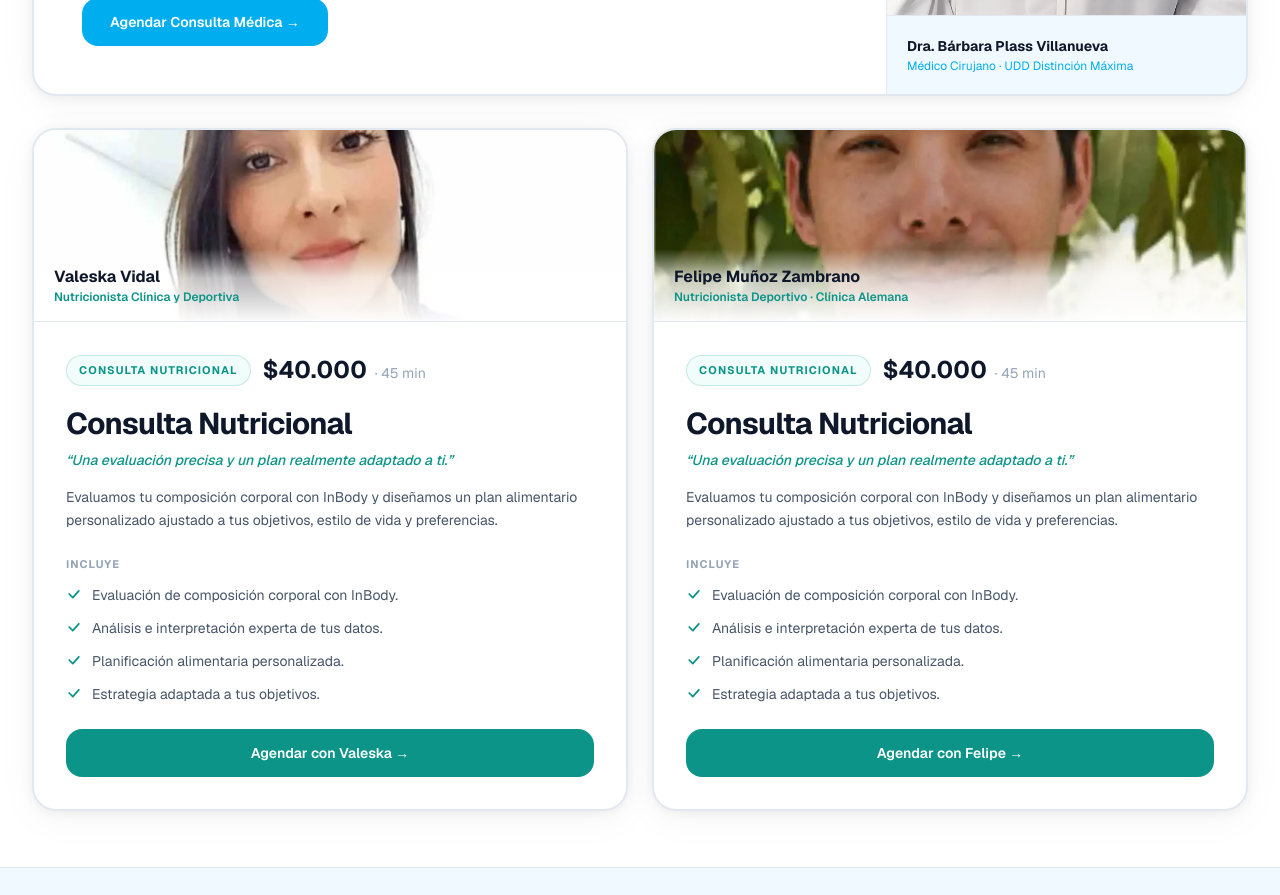
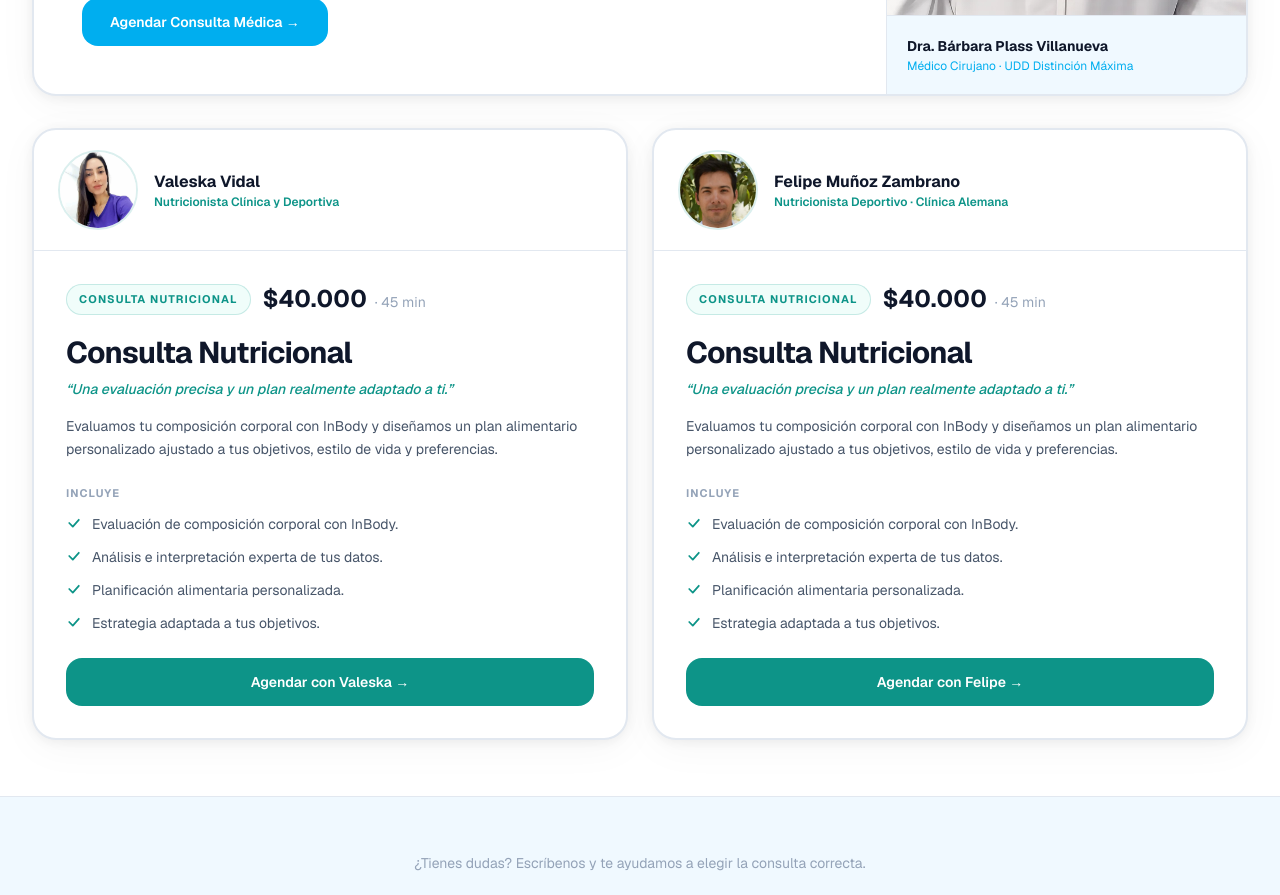
Before and after one commit to felipemunoz1983-alt/centro-metabolico, a Next.js app: page /asesoria in a window 1280 px wide. Shown: the part 1560-2455 px from the top of the page. Built offline with nearby package versions, Linux system fonts and the light colour scheme.

Commit message:
Switch nutricional photos to circular avatars (much smaller)

```diff
--- a/src/app/asesoria/AsesoriaClient.tsx
+++ b/src/app/asesoria/AsesoriaClient.tsx
@@ -301,22 +301,21 @@ export function AsesoriaClient() {
                   <div className="h-1 w-full" style={{ background: `linear-gradient(to right, transparent, ${t.teal}, transparent)` }} />
                 )}
 
-                {/* Photo header */}
-                <div className="relative h-40 overflow-hidden md:h-48" style={{ borderBottom: `1px solid ${t.border}` }}>
+                {/* Photo header — avatar style */}
+                <div className="flex items-center gap-4 px-6 py-5" style={{ borderBottom: `1px solid ${t.border}` }}>
+                  <div className="relative size-16 shrink-0 overflow-hidden rounded-full md:size-20" style={{ border: `2px solid ${t.teal}25` }}>
                     <Image
                       src={`${BP}/${pro.photo}`}
                       alt={`${pro.name}, ${pro.role}`}
                       fill
                       className="object-cover"
                       style={{ objectPosition: pro.focus, transform: `scale(${pro.zoom})`, transformOrigin: "center" }}
-                    sizes="(max-width: 1024px) 100vw, 50vw"
+                      sizes="80px"
                     />
-                  <div
-                    className="absolute bottom-0 left-0 right-0 px-5 py-4"
-                    style={{ background: "linear-gradient(to top, rgba(255,255,255,0.98) 0%, rgba(255,255,255,0.7) 60%, transparent 100%)" }}
-                  >
-                    <p className="text-base font-bold" style={{ color: t.text }}>{pro.name}</p>
-                    <p className="text-xs font-semibold" style={{ color: t.teal }}>{pro.role}</p>
+                  </div>
+                  <div className="min-w-0 flex-1">
+                    <p className="truncate text-base font-bold" style={{ color: t.text }}>{pro.name}</p>
+                    <p className="truncate text-xs font-semibold" style={{ color: t.teal }}>{pro.role}</p>
                   </div>
                 </div>
 
```
Lines whose indentation alone changed are shown as unchanged.
